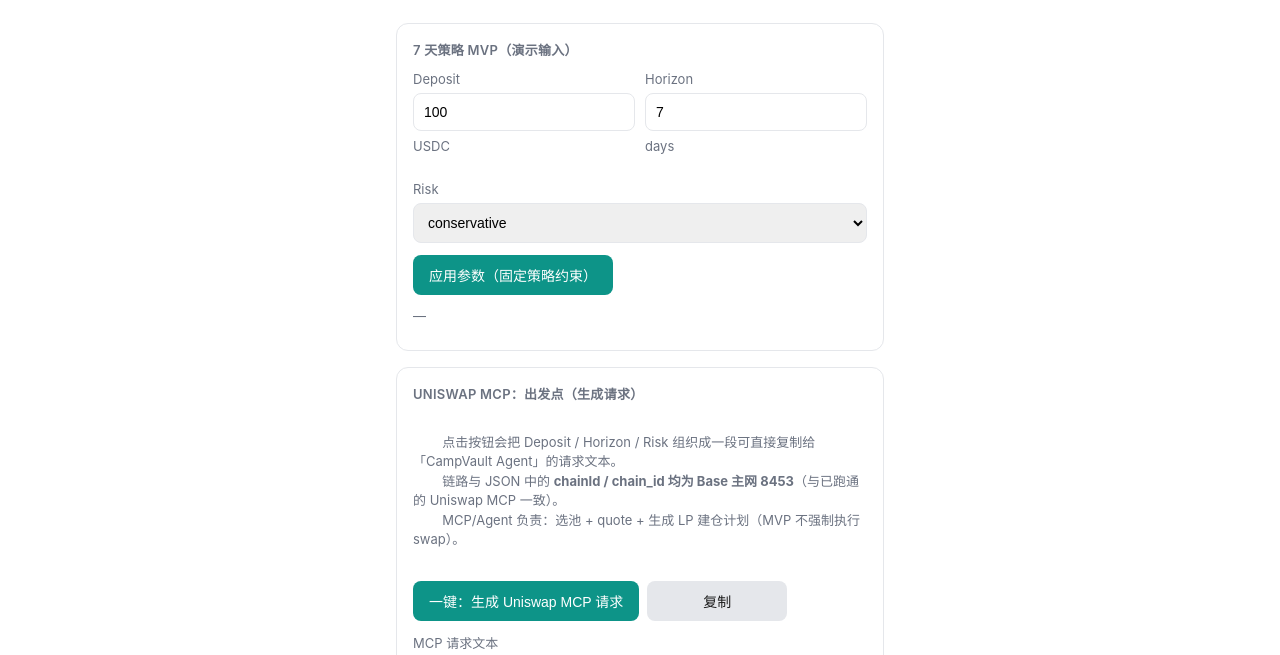
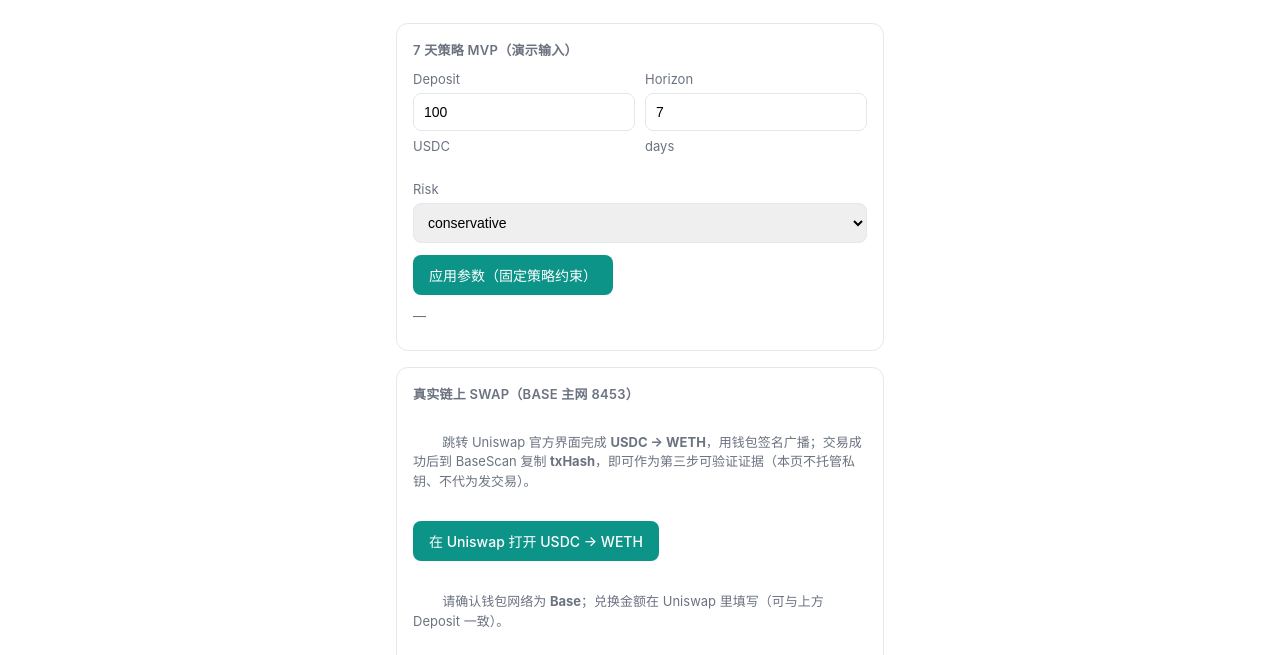
Before and after one commit to AlphaVeteran/fitcamp, a website: page web/campvault/index.html in a window 1280 px wide. Shown: the part 66-721 px from the top of the page. Drawn offline with nearby package versions, Linux system fonts and the light colour scheme.

Commit message:
campvault: add Uniswap deep link for swap on Base

```diff
--- a/web/campvault/index.html
+++ b/web/campvault/index.html
@@ -83,7 +83,8 @@
       margin-bottom: 12px;
     }
     .btn-row:last-child { margin-bottom: 0; }
-    button.primary, button.secondary {
+    button.primary, button.secondary,
+    a.primary {
       padding: 10px 16px;
       font-size: 14px;
       border-radius: 8px;
@@ -92,9 +93,17 @@
       font-weight: 500;
       min-width: 120px;
     }
+    a.primary {
+      display: inline-block;
+      text-decoration: none;
+      text-align: center;
+      box-sizing: border-box;
+    }
     button.primary, button.secondary { background: #0d9488; color: #fff; }
+    a.primary { background: #0d9488; color: #fff; }
     button.secondary { background: #e5e7eb; color: #1a1a1a; }
-    button.primary:hover:not(:disabled) { background: #0f766e; }
+    button.primary:hover:not(:disabled),
+    a.primary:hover { background: #0f766e; }
     button.secondary:hover:not(:disabled) { background: #d1d5db; }
     button:disabled { opacity: 0.5; cursor: not-allowed; }
     .info {
@@ -170,6 +179,24 @@
     </section>
 
     <section class="card">
+      <div class="card-title">真实链上 Swap（Base 主网 8453）</div>
+      <div class="info" style="margin-top:-2px;">
+        跳转 Uniswap 官方界面完成 <b>USDC → WETH</b>，用钱包签名广播；交易成功后到 BaseScan 复制 <b>txHash</b>，即可作为第三步可验证证据（本页不托管私钥、不代为发交易）。
+      </div>
+      <div class="btn-row" style="margin-top:10px;">
+        <a
+          class="primary"
+          href="https://app.uniswap.org/#/swap?chain=base&amp;inputCurrency=0x833589fCD6eDb6E08f4c7C32D4f71b54bdA02913&amp;outputCurrency=0x4200000000000000000000000000000000000006"
+          target="_blank"
+          rel="noopener noreferrer"
+        >在 Uniswap 打开 USDC → WETH</a>
+      </div>
+      <div class="info" style="margin-top:8px;">
+        请确认钱包网络为 <b>Base</b>；兑换金额在 Uniswap 里填写（可与上方 Deposit 一致）。
+      </div>
+    </section>
+
+    <section class="card">
       <div class="card-title">Uniswap MCP：出发点（生成请求）</div>
       <div class="info" style="margin-top:-2px;">
         点击按钮会把 Deposit / Horizon / Risk 组织成一段可直接复制给「CampVault Agent」的请求文本。
```
